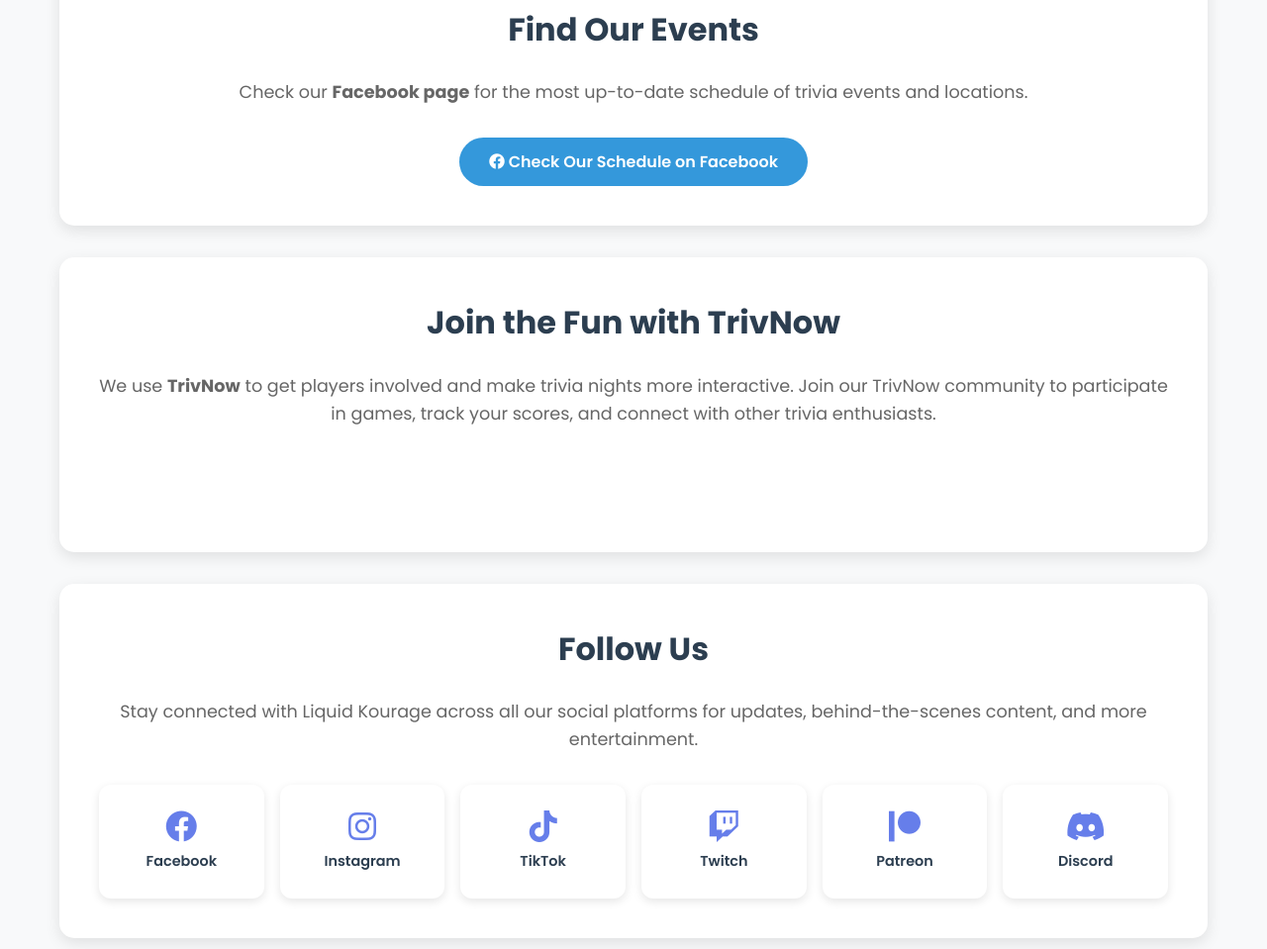
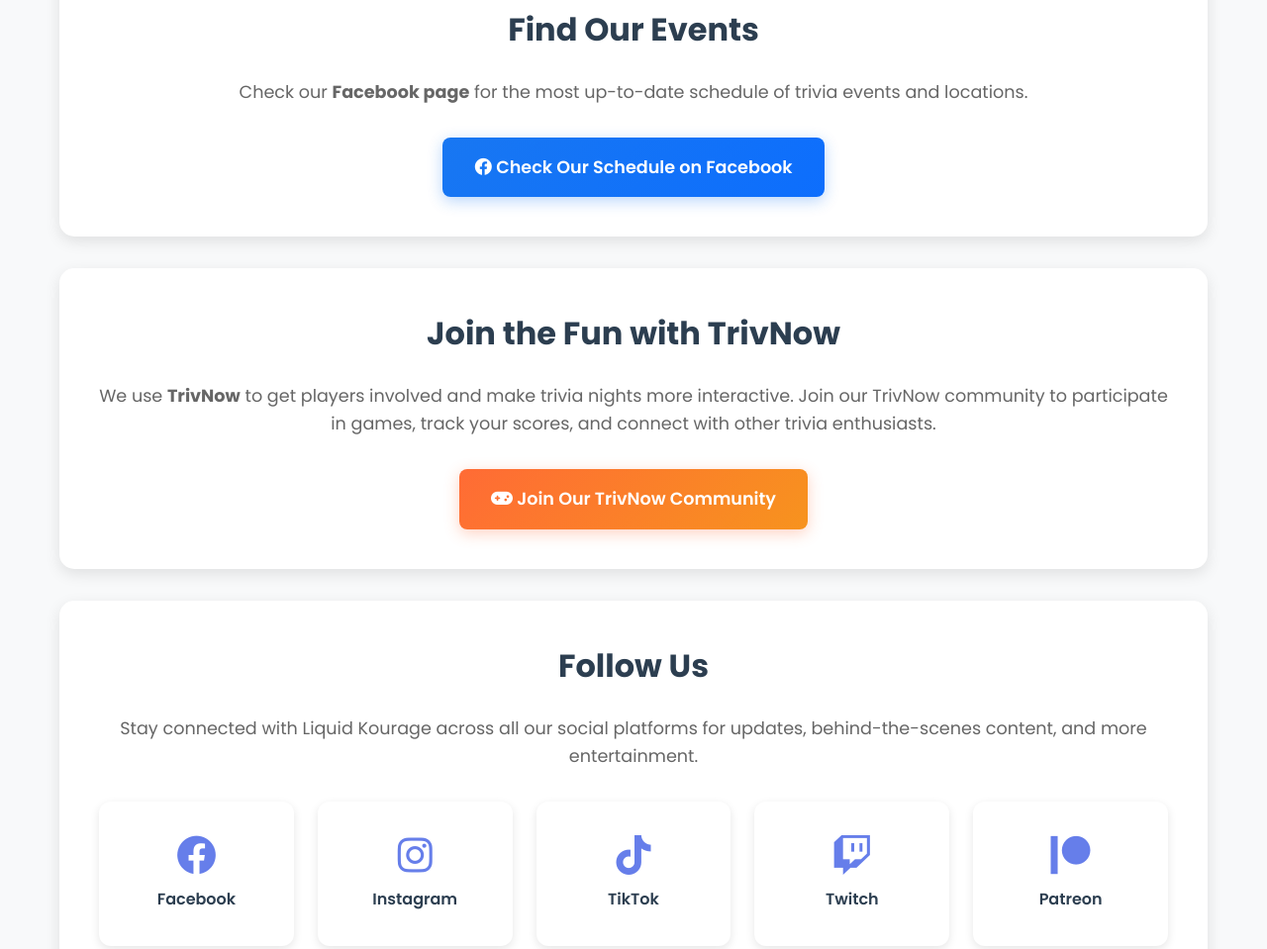
Before and after one commit to Liquidkourage/liquid-kourage-website, a website: page players.html in a window 1280 px wide. Shown: the part 420-1379 px from the top of the page at 99% size. Drawn offline with Linux system fonts and the light colour scheme.

Commit message:
Improve players page styling: fix TrivNow button visibility, streamline Facebook button, and enhance social links layout

```diff
--- a/styles.css
+++ b/styles.css
@@ -1351,10 +1351,51 @@
     margin-top: 2rem;
 }
 
+/* Facebook button styling */
+.social-links-section .btn {
+    background: linear-gradient(135deg, #1877f2 0%, #0d6efd 100%);
+    border: none;
+    padding: 1rem 2rem;
+    font-size: 1.1rem;
+    font-weight: 600;
+    border-radius: 8px;
+    transition: all 0.3s ease;
+    box-shadow: 0 4px 15px rgba(24, 119, 242, 0.3);
+}
+
+.social-links-section .btn:hover {
+    background: linear-gradient(135deg, #0d6efd 0%, #0b5ed7 100%);
+    transform: translateY(-2px);
+    box-shadow: 0 6px 20px rgba(24, 119, 242, 0.4);
+    text-decoration: none;
+    color: white;
+}
+
+/* TrivNow button styling */
+.trivnow-section .btn {
+    background: linear-gradient(135deg, #ff6b35 0%, #f7931e 100%);
+    border: none;
+    padding: 1rem 2rem;
+    font-size: 1.1rem;
+    font-weight: 600;
+    border-radius: 8px;
+    transition: all 0.3s ease;
+    box-shadow: 0 4px 15px rgba(255, 107, 53, 0.3);
+    color: white;
+}
+
+.trivnow-section .btn:hover {
+    background: linear-gradient(135deg, #f7931e 0%, #e67e22 100%);
+    transform: translateY(-2px);
+    box-shadow: 0 6px 20px rgba(255, 107, 53, 0.4);
+    text-decoration: none;
+    color: white;
+}
+
 .social-grid {
     display: grid;
-    grid-template-columns: repeat(auto-fit, minmax(150px, 1fr));
-    gap: 1rem;
+    grid-template-columns: repeat(auto-fit, minmax(180px, 1fr));
+    gap: 1.5rem;
     margin-top: 2rem;
 }
 
@@ -1362,7 +1403,7 @@
     display: flex;
     flex-direction: column;
     align-items: center;
-    padding: 1.5rem;
+    padding: 2rem;
     background: white;
     border-radius: 12px;
     box-shadow: 0 3px 10px rgba(0, 0, 0, 0.1);
@@ -1370,6 +1411,8 @@
     color: #2c3e50;
     transition: all 0.3s ease;
     border: 2px solid transparent;
+    min-height: 120px;
+    justify-content: center;
 }
 
 .social-card:hover {
@@ -1381,14 +1424,14 @@
 }
 
 .social-card i {
-    font-size: 2rem;
-    margin-bottom: 0.5rem;
+    font-size: 2.5rem;
+    margin-bottom: 0.75rem;
     color: #667eea;
 }
 
 .social-card span {
     font-weight: 600;
-    font-size: 0.9rem;
+    font-size: 1rem;
 }
 
 /* Mobile Responsive for Players Page */
@@ -1408,19 +1451,20 @@
 
     .social-grid {
         grid-template-columns: repeat(2, 1fr);
-        gap: 0.75rem;
+        gap: 1rem;
     }
 
     .social-card {
-        padding: 1rem;
+        padding: 1.5rem;
+        min-height: 100px;
     }
 
     .social-card i {
-        font-size: 1.5rem;
+        font-size: 2rem;
     }
 
     .social-card span {
-        font-size: 0.8rem;
+        font-size: 0.9rem;
     }
 }
 
```
